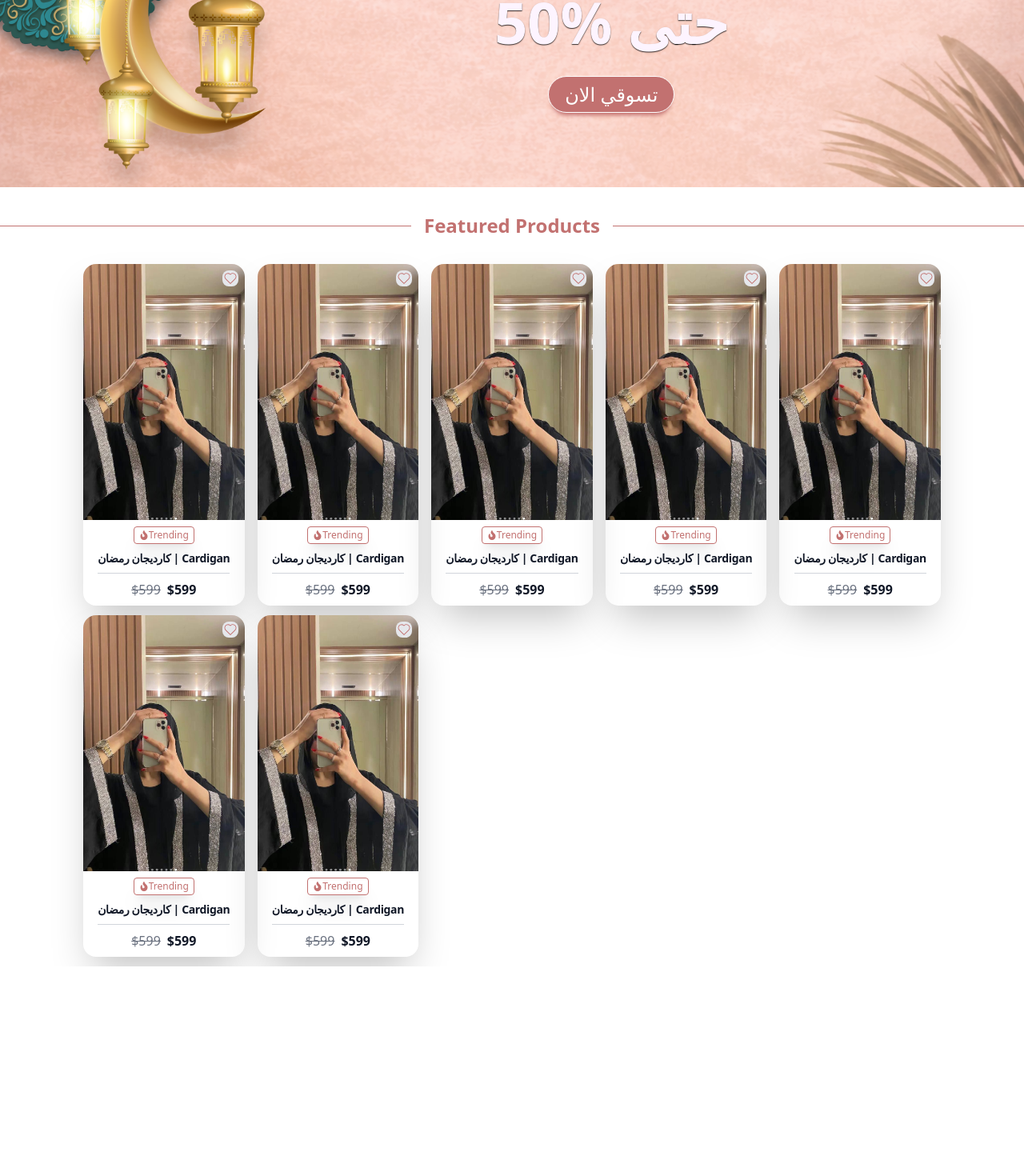
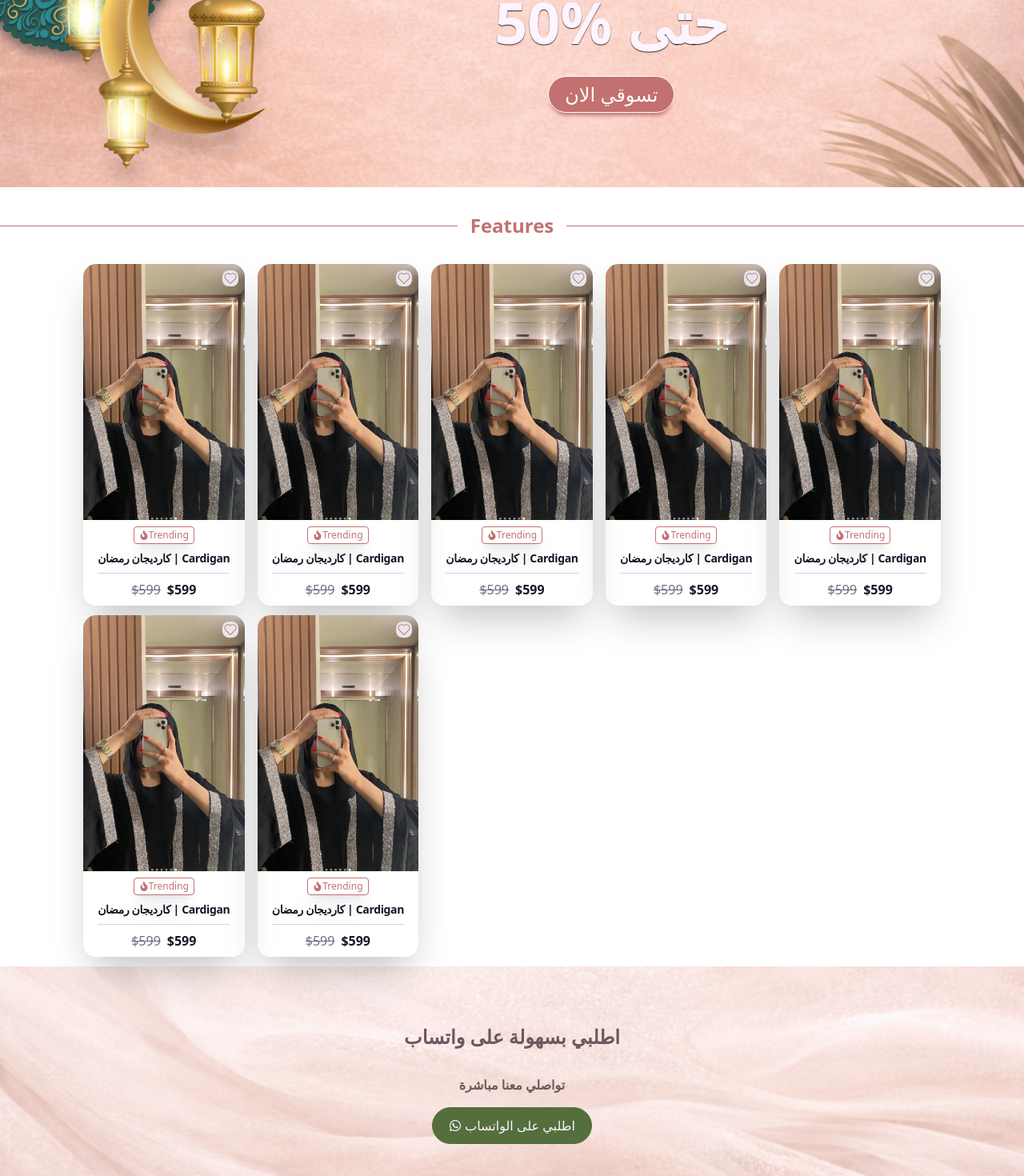
Before and after one commit to emanatiya87/fit-check, a Next.js app: page / in a window 1280 px wide. Shown: the part 325-1795 px from the top of the page at 80% size. Before the commit the page ends 1533 px from the top, so only its background shows below. Built offline with nearby package versions, Linux system fonts and the light colour scheme.

Commit message:
create footer v1.0 and title edits to be more usable

```diff
--- a/app/layout.tsx
+++ b/app/layout.tsx
@@ -6,6 +6,7 @@ import LayoutHeader from "@/components/LayoutHeader";
 import LayoutNav from "@/components/LayoutNav";
 import Banner from "@/components/Banner";
 import Title from "@/components/title";
+import LayoutFooter from "@/components/LayoutFooter";
 const geistSans = Geist({
   variable: "--font-geist-sans",
   subsets: ["latin"],
@@ -40,8 +41,9 @@ export default function RootLayout({
           <LayoutNav />
         </div>
         <Banner />
-        <Title />
+        <Title titleText="Features" color="primary" />
         {children}
+        <LayoutFooter />
       </body>
     </html>
   );
--- /dev/null
+++ b/components/LayoutFooter.tsx
@@ -0,0 +1,25 @@
+import Title from "./title";
+import { FaWhatsapp } from "react-icons/fa";
+
+export default function LayoutFooter() {
+  return (
+    <div
+      className="py-10 bg-cover bg-center text-center  "
+      style={{ backgroundImage: 'url("/footerbg.png")' }}
+    >
+      <div>
+        <Title titleText="اطلبي بسهولة على واتساب" color="secondary" />
+      </div>
+      <p className="mt-4 text-secondary font-semibold">تواصلي معنا مباشرة</p>
+
+      <button
+        type="button"
+        className="mt-4 text-light bg-[#546E3C] border border-[#546E3C]
+                  rounded-4xl font-semi-bold text-md px-5 py-2.5 flex items-center gap-1 m-auto"
+      >
+        <FaWhatsapp />
+        اطلبي على الواتساب
+      </button>
+    </div>
+  );
+}
--- a/components/title.tsx
+++ b/components/title.tsx
@@ -1,13 +1,21 @@
-export default function Title() {
+export default function Title({
+  titleText,
+  color,
+}: {
+  titleText: string;
+  color: string;
+}) {
   return (
     <div className="flex items-center gap-4 my-8">
-      <div className="flex-1 h-[.5px] bg-primary"></div>
+      <div className={`flex-1 h-[.5px] bg-${color}`}></div>
 
-      <h2 className="text-lg md:text-2xl font-semibold whitespace-nowrap text-primary">
-        Featured Products
+      <h2
+        className={`text-lg md:text-2xl font-semibold whitespace-nowrap text-${color}`}
+      >
+        {titleText}
       </h2>
 
-      <div className="flex-1 h-[.5px] bg-primary"></div>
+      <div className={`flex-1 h-[.5px] bg-${color}`}></div>
     </div>
   );
 }
```
Also changed, not shown: public/footerbg.png (added).
